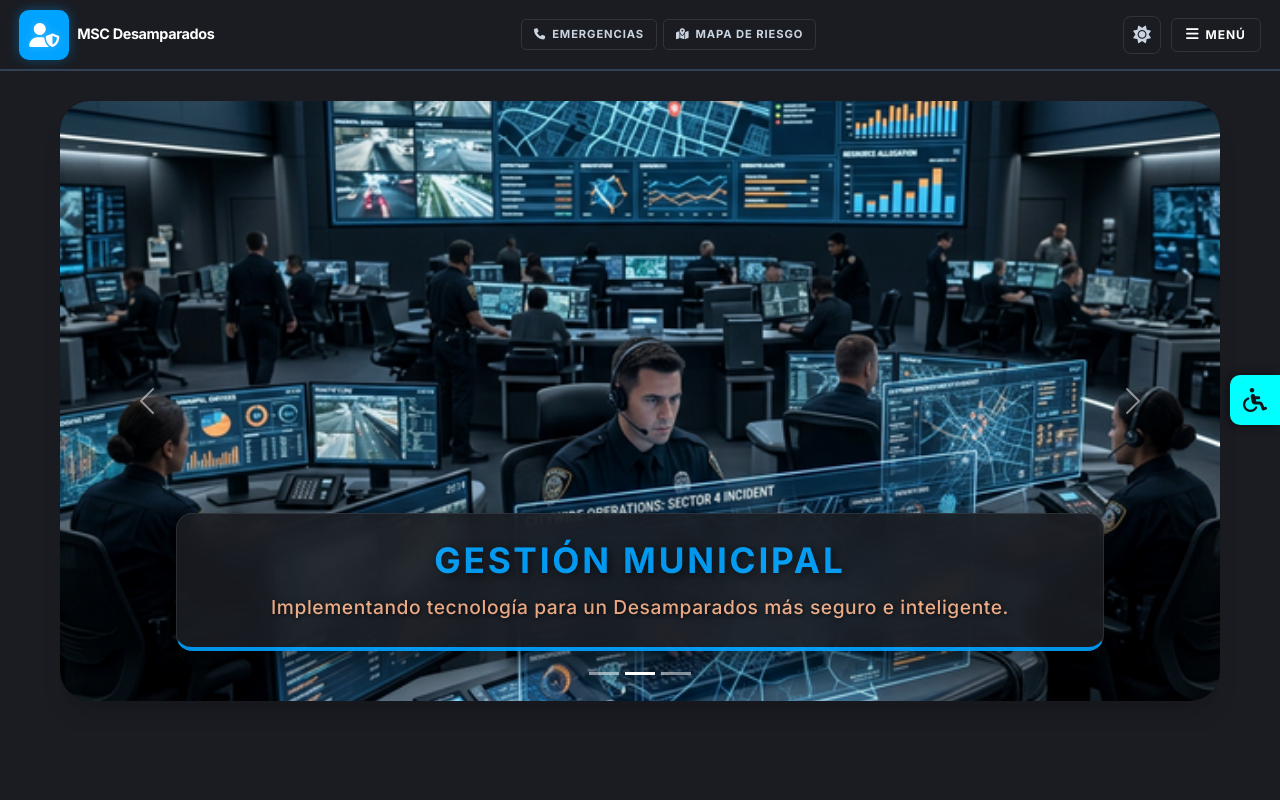
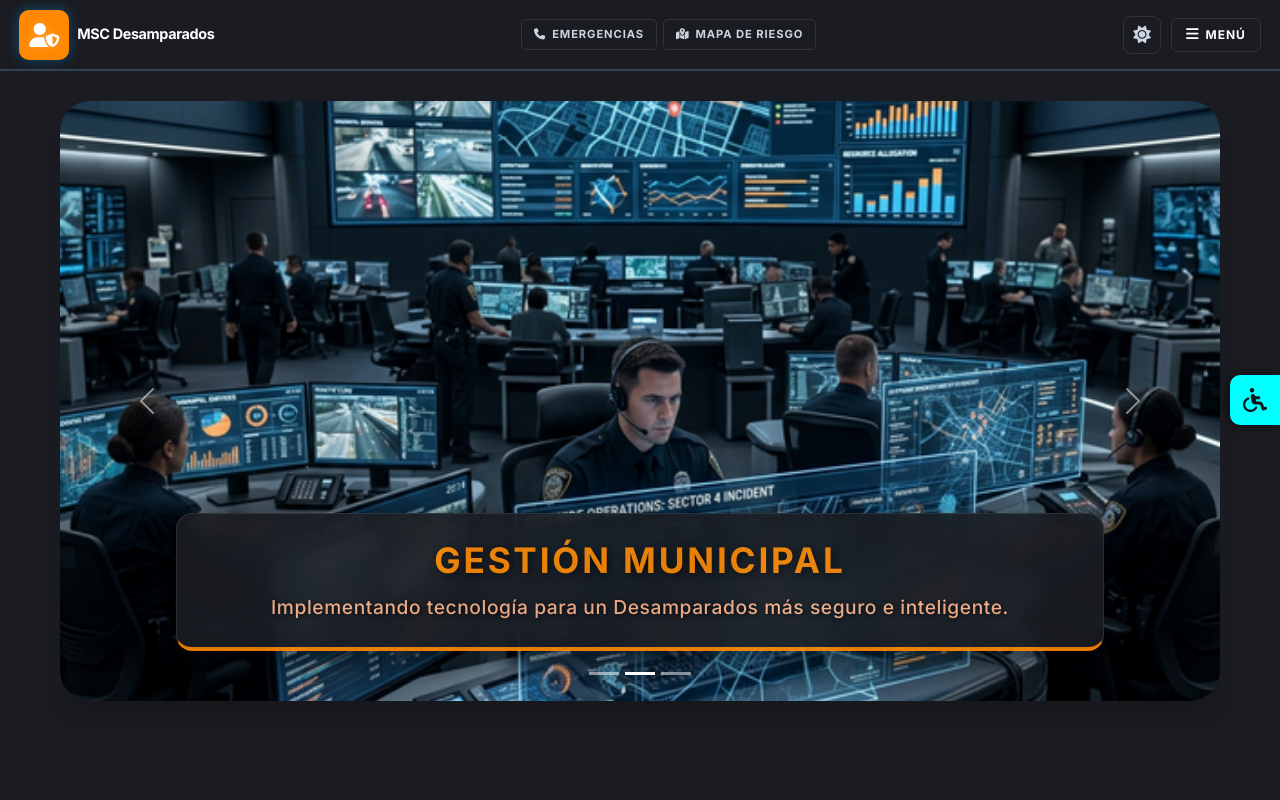
Before and after one commit to JoaquinCR-hue/MSC_Desamparados, a React (Vite) app in the folder msc/FE/: page / in a window 1280 px wide. Shown: the top 800 px of the page. Built offline with nearby package versions, Linux system fonts and the light colour scheme.

Commit message:
Cambios de color por que azul no se ve bien

```diff
--- a/msc/FE/src/styles/Variables.css
+++ b/msc/FE/src/styles/Variables.css
@@ -21,8 +21,8 @@
     --title-gradient: linear-gradient(135deg, var(--primary-color), var(--text-main));
 
     /* Constants */
-    --primary-color: #00A3FF;
-    --primary-hover: #0084cc;
+    --primary-color: #ff8800;
+    --primary-hover: #e07b00;
     --success-color: #00C853;
     --warning-color: #eab308;
 }
```
